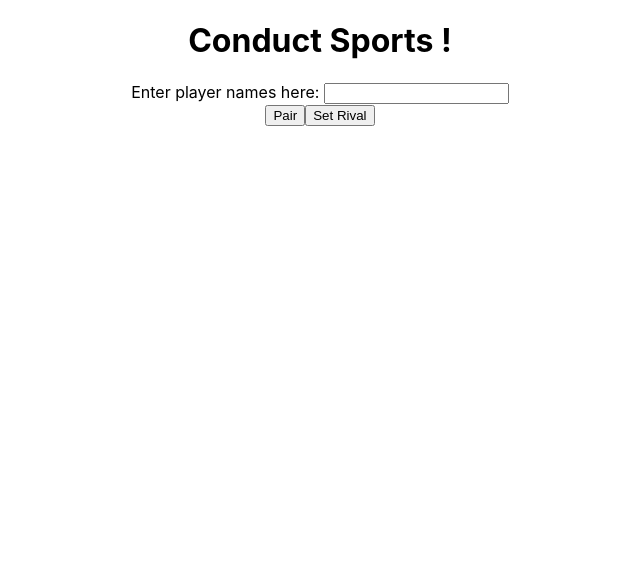
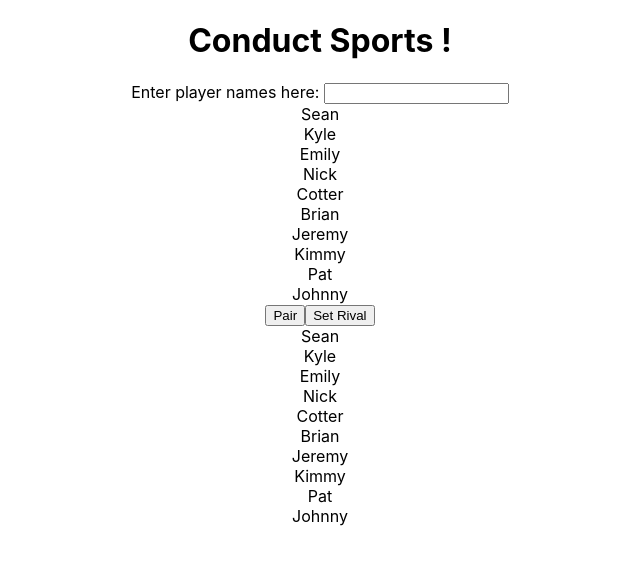
Before and after one commit to raviteja8k/conduct-sport-app, a React (Create React App) app: page / in a window 1280 px wide. Shown: the top 564 px of the page, without its empty margins (320-960 px from the left). Built offline with nearby package versions, Linux system fonts and the light colour scheme.

Commit message:
Trying CSS modules to style

```diff
--- a/src/App.js
+++ b/src/App.js
@@ -1,31 +1,53 @@
 import React, { Component } from 'react';
-import './App.css';
+import styles from './app.module.css';
 import Players from './Players/Players';
 import Pairs from './Pairs/Pairs';
 
 class App extends Component {
   state = {
-    playerNames: [],
-    pairs: []
+    playerNames: ["Sean","Kyle","Emily","Nick","Cotter","Brian","Jeremy","Kimmy","Pat","Johnny"],
+    pairs: ["Sean","Kyle","Emily","Nick","Cotter","Brian","Jeremy","Kimmy","Pat","Johnny"]
 
   };
 
   addPlayer = (event) => {
-    const newPlayers = [...this.state.playerNames];
-    if(event.key === 'Enter') {newPlayers.push(event.target.value)};
+    const newPlayers2 = [...this.state.playerNames];
+    if(event.key === 'Enter') {newPlayers2.push(event.target.value)};
     //this.clearValue = event.target.value;
-    this.setState({playerNames: newPlayers});
+    this.setState({playerNames: newPlayers2});
 
 
   }
 
   pairPlayers = () => {
-    console.log('pairs');
+    const names = [...this.state.playerNames];
+   // let pickpool = []; // Slice the array at the first element to copy it by value
+
+    if (names.length % 2 !== 0) {
+      alert("You must have an even number of names. You currently have " + names.length + " names.");
+  } else {
+      var arr1 = names.slice(), // copy array
+          arr2 = names.slice(); // copy array again
+
+      arr1.sort(function() { return 0.5 - Math.random();}); // shuffle arrays
+      arr2.sort(function() { return 0.5 - Math.random();});
+
+      while (arr1.length) {
+          var name1 = arr1.pop(), // get the last value of arr1
+              name2 = arr2[0] === name1 ? arr2.pop() : arr2.shift();
+              //        ^^ if the first value is the same as name1,
+              //           get the last value, otherwise get the first
+
+          console.log(name1 + ' gets ' + name2 );
+        //  pickpool = (name1 + ' gets ' + name2);
+      }
+  }
+ // this.setState({pairs: picks});
   }
 
   render(){
     return(
-    <div className="App">
+    <div className={styles.App} >
       <h1>Conduct Sports !</h1>
         Enter player names here: <input onKeyUp={(e) => this.addPlayer(e)} />
        { this.state.playerNames.map((pnames, pkey) =>
@@ -36,8 +58,8 @@ class App extends Component {
         <button >Set Rival</button>
         </div>
         <div style={{display: 'block'}}>
-          {this.state.pairs.map((pairs, pairId) =>
-            <Pairs pairNames={pairs} key={pairId}/>
+          {this.state.pairs.map((npairs, pairId) =>
+            <Pairs pairNames={npairs} key={pairId}/>
           )
           }
         </div>
```
Also changed, not shown: src/app.module.css (renamed from src/App.css).
